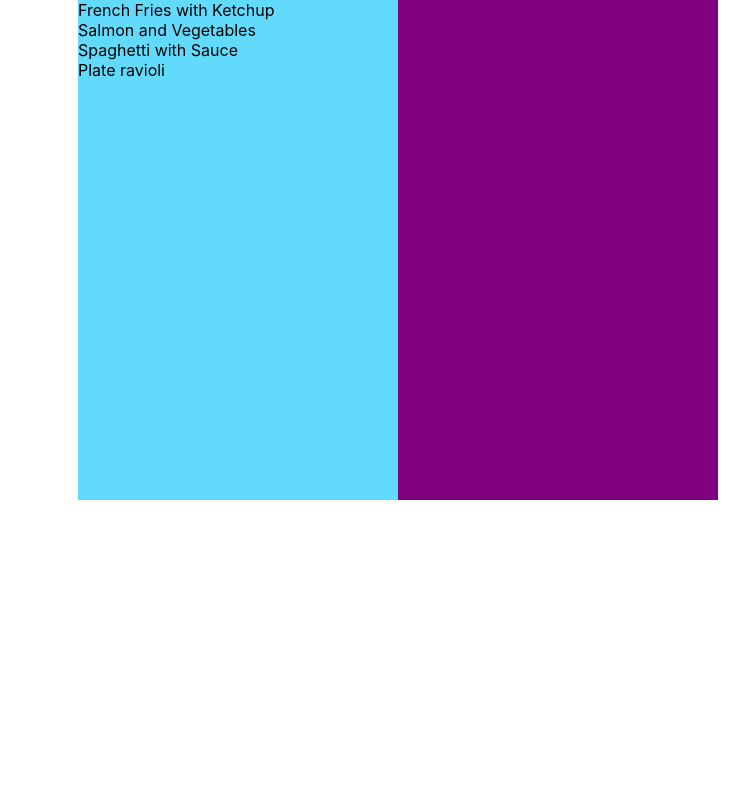
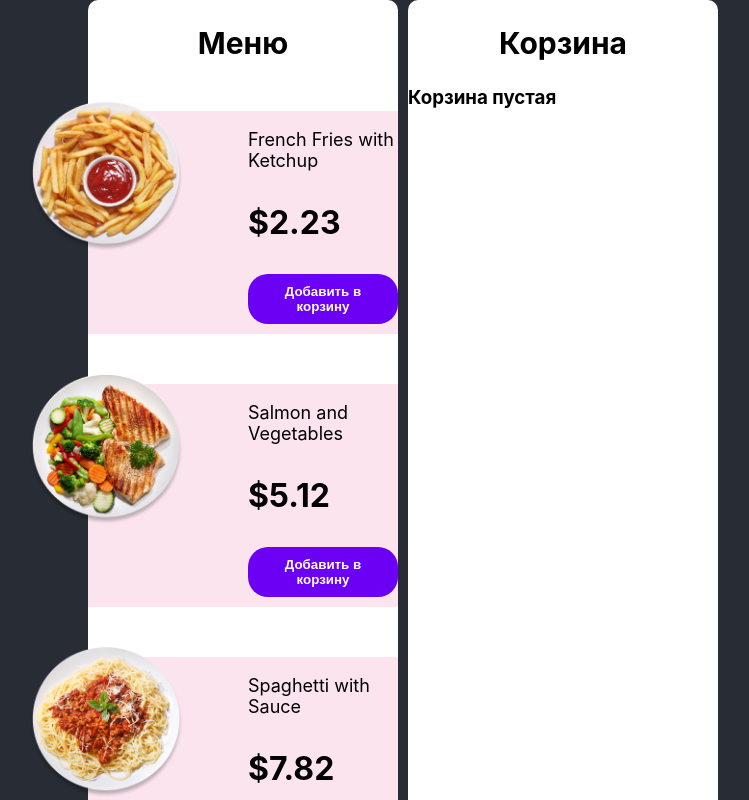
Before and after one commit to Liubov5/menu-reactjs, a React (Create React App) app: page / in a window 1280 px wide. Shown: the top 800 px of the page, without its empty margins (242-991 px from the left). Built offline with nearby package versions, Linux system fonts and the light colour scheme.

Commit message:
started to work with cart

```diff
--- a/src/App.css
+++ b/src/App.css
@@ -1,20 +1,63 @@
+body, html{
+  background-color: #282c34;
+  height: 100%;
+}
+.title{
+  text-align: center;
+  font-size: 30px;
+}
 .menu_wrapper{
   display: flex;
   margin:0 auto;
   width: 50%;
-  background-color: red;
-  height: 500px;
+  height: 100%;
 }
-.cart_list{
+.block-list{
   width:50%;
-  height: 100%;
-  background-color: purple;
+  margin-left: 10px;
+  border-radius: 10px;
+  background-color: white;
 }
 
-.menu_list{
-  width: 50%;
-  height: 100%;
-  background-color: #61dafb;
+.item-wrapper{
+  position: relative;
+  margin-top: 50px;
+  background-color: rgba(233, 121, 171, 20%);
+  display: flex;
+  padding-left: 10px;
+}
+.item-name{
+  font-size: 18px;
+  font-weight: 400;
+}
+
+.item-img{
+  position: absolute;
+  top:-10px;
+  left: -60px;
+  width:50%;
+}
+
+.item-block{
+  width:50%;
+  padding-bottom: 10px;
+}
+
+.item-price{
+  font-size: 32px;
+  font-weight: 700;
+}
+.btn-to-cart{
+  border-radius: 20px;
+  border:none;
+  background-color: #6B00F5;
+  padding: 10px 30px;
+  color: white;
+  font-weight: 700;
+  cursor: pointer;
+}
+.btn-disabled{
+  background-color: #282c34;
 }
 
 @media (prefers-reduced-motion: no-preference) {
--- a/src/App.js
+++ b/src/App.js
@@ -8,7 +8,6 @@ function App() {
   return (
     <Provider store={store}>
       <MenuWrapper/>
-
     </Provider>
   );
 }
--- a/src/Components/Cart/CartList.js
+++ b/src/Components/Cart/CartList.js
@@ -1,10 +1,24 @@
-import React from "react";
+import React, { useEffect } from "react";
 import '../../App.css';
+import { useSelector } from "react-redux";
 
-export const CartList = () => {
-    return(
-        <div className="cart_list">
+export const CartList = ({title}) => {
+    const cart = useSelector(state=>state.CartReducer.cart)
+    useEffect(()=>{
 
+    }, [cart])
+
+    return (
+        <div className="block-list">
+           <h2 className="title">{title}</h2>
+            {cart.items.length === 0
+                ? <h3>Корзина пустая</h3>
+                : cart.items.map(item=>{
+                    return <div key={item.id}>
+                        {item.name}
+                    </div>
+                })
+            }
         </div>
     )
 }
--- a/src/Components/Menu/MenuItem.js
+++ b/src/Components/Menu/MenuItem.js
@@ -1,9 +1,31 @@
-import React from "react";
+import React, { useState } from "react";
+import "../../App.css";
+import { Button } from "../ui/Button";
+import { addItemAction } from "../../store/CartReducer";
+import { useDispatch } from "react-redux";
+
 
 export const MenuItem = ({item}) => {
+    const dispatch = useDispatch();
+    const addToCart = (item) => {
+        dispatch(addItemAction(item));
+        setButtonDisabled(true);
+    }
+    const [buttonDisabled, setButtonDisabled] = useState(false);
+    //тут нужно добавлять в карт редусер
+
     return(
-        <div>
-            {item.name}
+        <div className="item-wrapper">
+            <div className="item-block">
+                <img className="item-img" src={require("../../"+item.image)}/>
+                {/* что делает require */}
+            </div>
+            <div className="item-block">
+                <p className="item-name">{item.name}</p>
+                <p className="item-price">${item.price}</p>
+                <Button isDisabled={buttonDisabled} addToCart={()=>addToCart(item)}>{buttonDisabled ? "В корзине" :  "Добавить в корзину" }</Button>
+            </div>
+
         </div>
     )
 }
--- a/src/Components/Menu/MenuList.js
+++ b/src/Components/Menu/MenuList.js
@@ -1,14 +1,15 @@
 import React from "react";
-import '../../App.css';
+import "../../App.css"
 import { MenuItem } from "./MenuItem";
 
-export const MenuList = ({menuItems}) => {
-    return(
-        <div className="menu_list">
+export const MenuList = ({title, items}) => {
 
-            {menuItems.map( item => {
-                return <MenuItem key={item.id} item={item}/>
-            } )}
+    return (
+        <div className="block-list">
+            <h2 className="title">{title}</h2>
+            {items.map(item=>{
+                return <MenuItem key={item.id} item={item} />
+            })}
         </div>
     )
 }
--- a/src/Components/Menu/MenuWrapper.js
+++ b/src/Components/Menu/MenuWrapper.js
@@ -1,16 +1,18 @@
 import React from "react";
 import { useSelector } from "react-redux";
+import '../../App.css';
 import { MenuList } from "./MenuList";
-import '../../App.css';
 import { CartList } from "../Cart/CartList";
+
 
 export const MenuWrapper = () => {
     const menuItems = useSelector(state=>state.MenuReducer.menuList);
 
+
     return(
         <div className="menu_wrapper">
-            <MenuList menuItems={menuItems}/>
-            <CartList/>
+          <MenuList title="Меню" items={menuItems}/>
+          <CartList title="Корзина"/>
         </div>
     )
 }
--- /dev/null
+++ b/src/Components/ui/Button.js
@@ -0,0 +1,8 @@
+import React, { Children } from "react";
+import "../../App.css";
+
+export const Button = ({children, addToCart, isDisabled}) => {
+    return (
+        <button disabled={isDisabled}  onClick={()=>addToCart()} className={isDisabled ? "btn-to-cart btn-disabled " : "btn-to-cart"}>{children}</button>
+    )
+}
--- a/src/store/CartReducer.js
+++ b/src/store/CartReducer.js
@@ -1,5 +1,4 @@
 import {v4 as uuidv4} from 'uuid';
-
 
 const defaultState = {
     cart:{
@@ -9,6 +8,18 @@ const defaultState = {
         totalSumm: 0,
     }
 }
+//как это реализовать? самая сложная часть?
+const ADD_ITEM = "ADD_ITEM";
 export const CartReducer = (state=defaultState, action) => {
-    return state;
+    switch (action.type){
+        case ADD_ITEM:
+            return {...state, cart: {...state.cart, items:[...state.cart.items, action.payload]}  }
+        default:
+            return state;
+    }
 }
+
+
+export const addItemAction = (payload)=>({
+    type: ADD_ITEM, payload
+})
--- a/src/store/MenuReducer.js
+++ b/src/store/MenuReducer.js
@@ -2,7 +2,7 @@ import {v4 as uuidv4} from 'uuid';
 
 
 const defaultState = {
-    menuList:[{id: uuidv4(), name: 'French Fries with Ketchup', img: '../images/plate__french-fries.png', price: 2.23}, {id:uuidv4(), name: "Salmon and Vegetables", price: 5.12, image:"images/plate__salmon-vegetables.png"}, {id:uuidv4(), name: "Spaghetti with Sauce", price: 7.82, image:"images/plate__spaghetti-meat-sauce.png"}, {id:uuidv4(), name: "Plate ravioli", price: 3.12, image:"images/plate__ravioli.png"}]
+    menuList:[{id: uuidv4(), name: 'French Fries with Ketchup', image: 'images/plate__french-fries.png', price: 2.23}, {id:uuidv4(), name: "Salmon and Vegetables", price: 5.12, image:"images/plate__salmon-vegetables.png"}, {id:uuidv4(), name: "Spaghetti with Sauce", price: 7.82, image:"images/plate__spaghetti-meat-sauce.png"}, {id:uuidv4(), name: "Plate ravioli", price: 3.12, image:"images/plate__ravioli.png"}]
 }
 
 export const MenuReducer = (state=defaultState, action) => {
```
